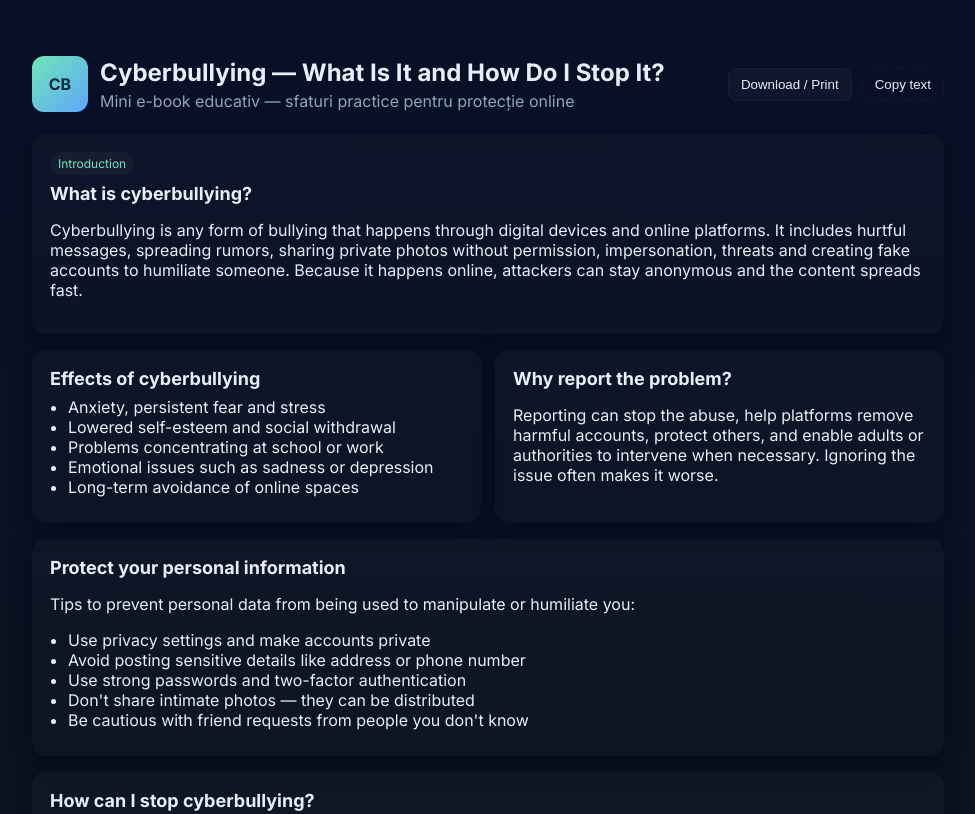
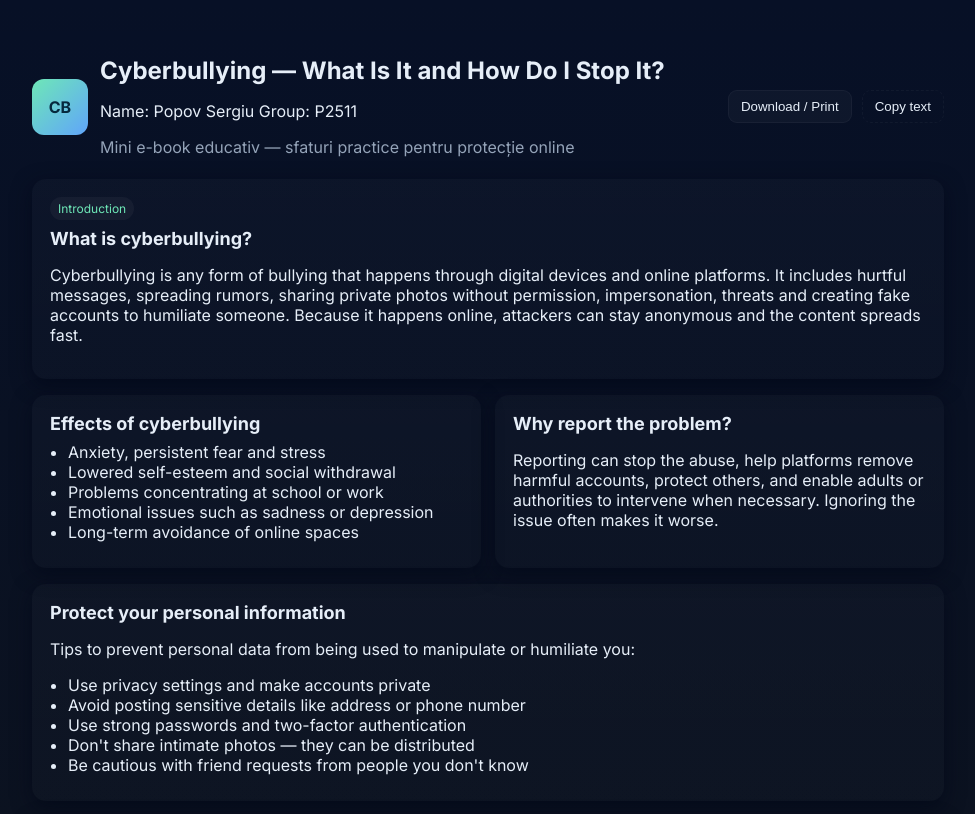
Before and after one commit to OnlyMauss/Cyberbullying.github.io, a plain HTML site: page index.html in a window 1280 px wide. Shown: the top 814 px of the page, without its empty margins (152-1127 px from the left). Drawn offline with Linux system fonts and the light colour scheme.

Commit message:
Update index.html

```diff
--- a/index.html
+++ b/index.html
@@ -37,6 +37,7 @@
         <div class="logo">CB</div>
         <div>
           <h1>Cyberbullying — What Is It and How Do I Stop It?</h1>
+          <p>Name: Popov Sergiu Group: P2511</p>
           <p class="lead">Mini e-book educativ — sfaturi practice pentru protecție online</p>
         </div>
       </div>
```
